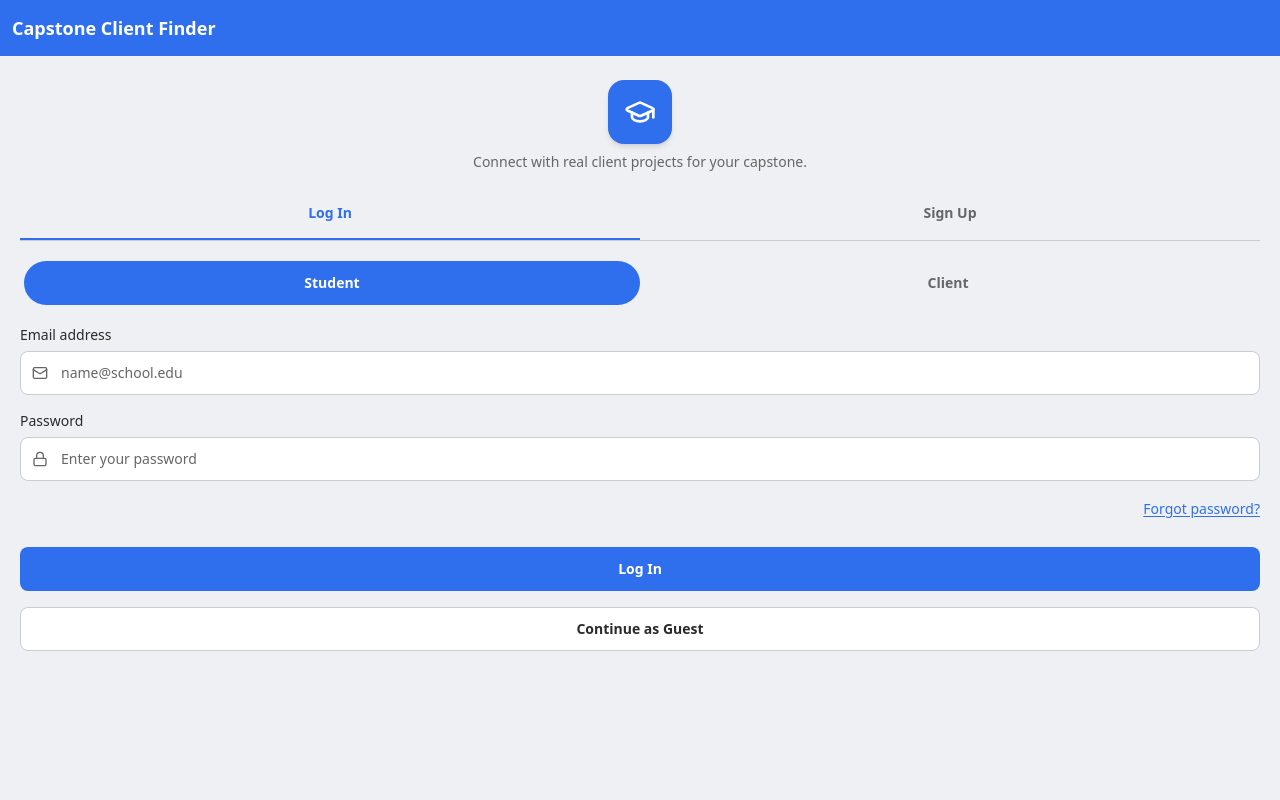
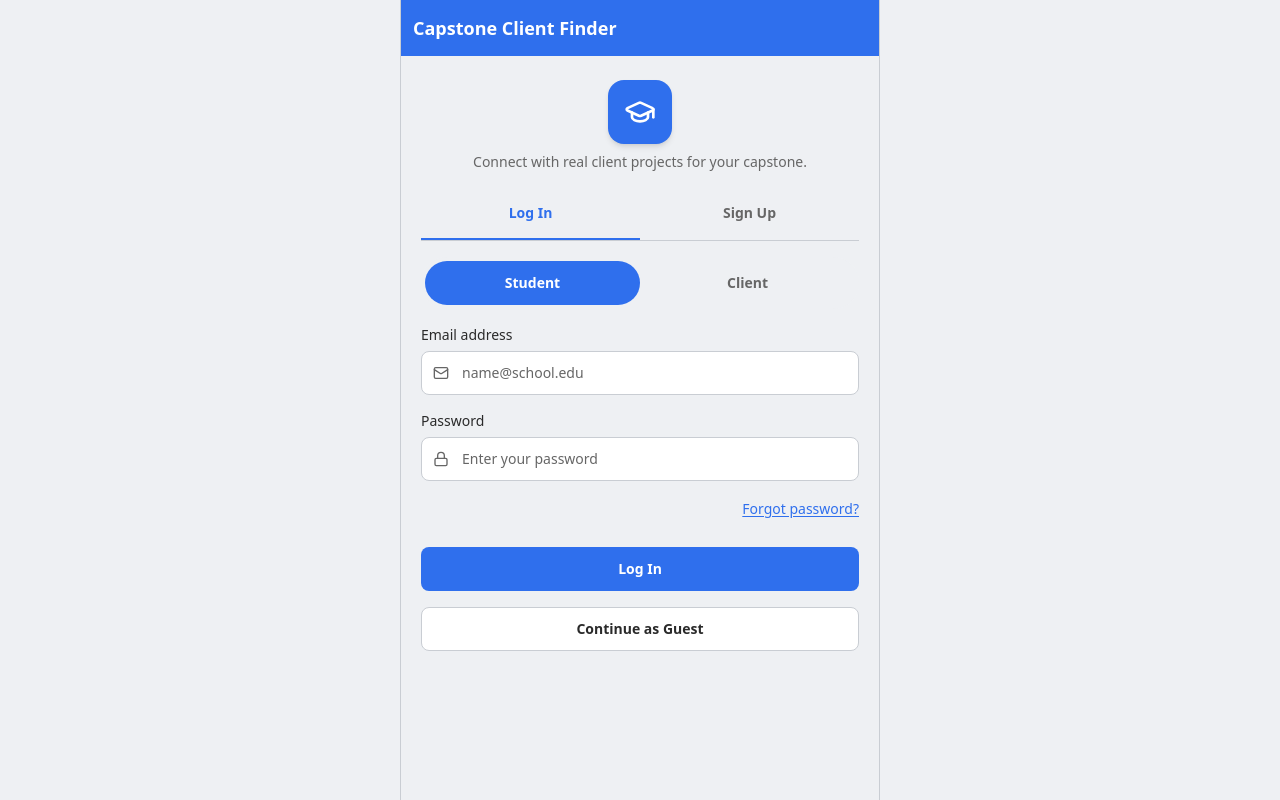
Before and after one commit to Elydia04/CapFind, a React (Vite) app: page /login in a window 1280 px wide. Built offline with nearby package versions, Linux system fonts and the light colour scheme.

Commit message:
layout: center app in a max-width column on desktop

```diff
--- a/src/components/AppLayout.tsx
+++ b/src/components/AppLayout.tsx
@@ -6,9 +6,11 @@ export function AppLayout() {
   const { toast, clearToast } = useApp()
 
   return (
-    <div className="relative flex h-svh flex-col overflow-hidden bg-page">
-      <Outlet />
-      {toast ? <Toast message={toast} onDismiss={clearToast} /> : null}
+    <div className="flex h-svh justify-center bg-page">
+      <div className="relative flex h-full w-full max-w-app flex-col overflow-hidden border-x border-line bg-page">
+        <Outlet />
+        {toast ? <Toast message={toast} onDismiss={clearToast} /> : null}
+      </div>
     </div>
   )
 }
--- a/src/index.css
+++ b/src/index.css
@@ -17,6 +17,8 @@
   --color-error-soft: #fff3f3;
 
   --font-sans: system-ui, -apple-system, "Segoe UI", Arial, Helvetica, sans-serif;
+
+  --container-app: 30rem;
 }
 
 @layer base {
```
Also changed, not shown: 1 other file (tests, documents, lock files or other folders).
